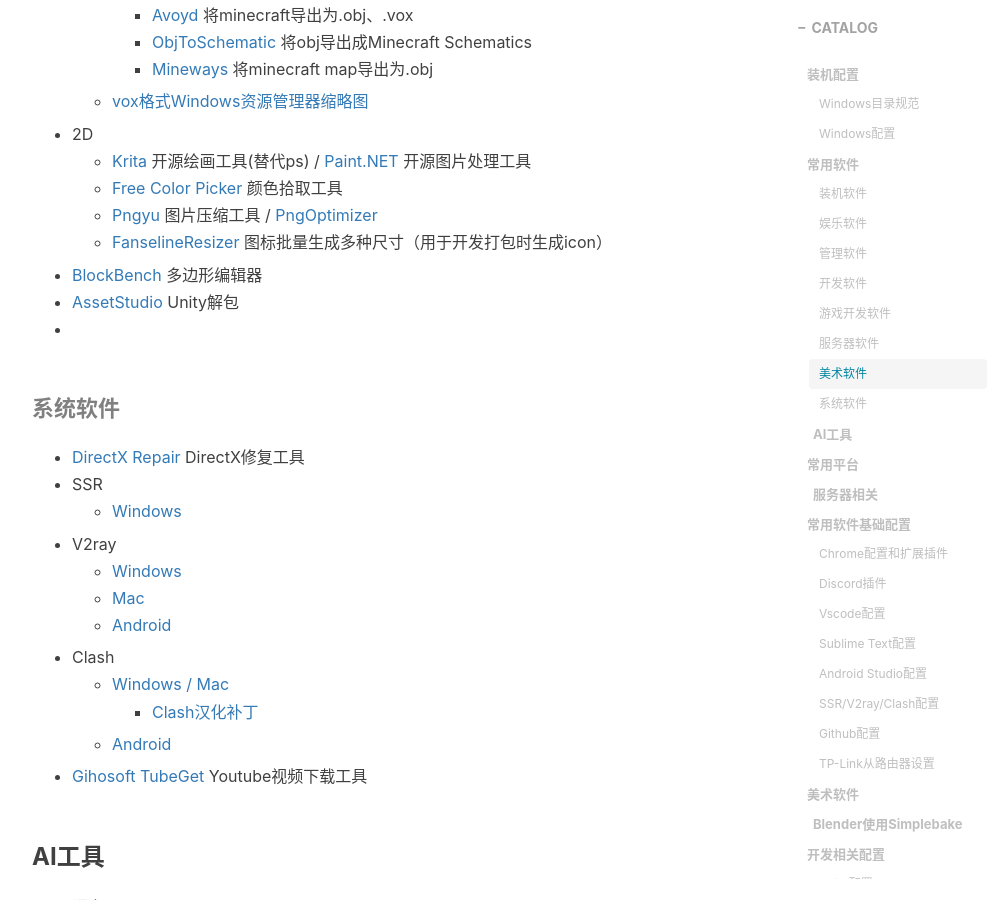
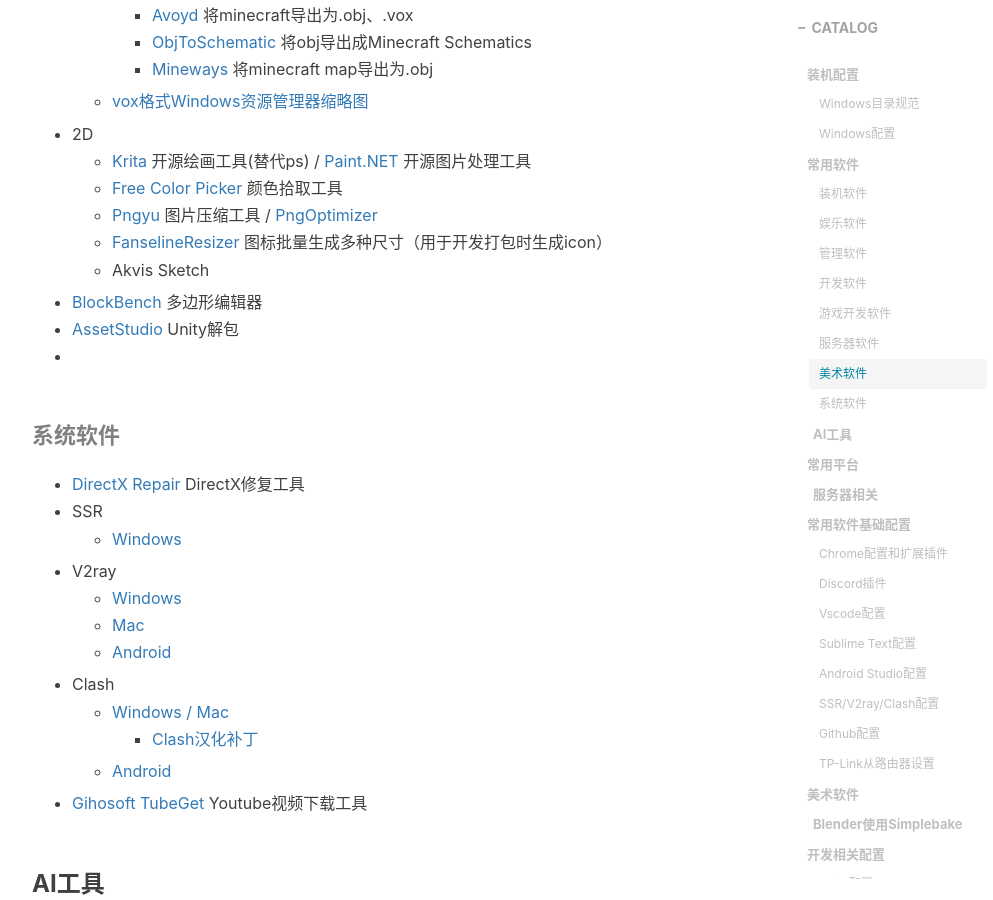
Before and after one commit to gumcstronger/gumcstronger.github.io, a Jekyll site: the page built from _posts/2022/2022-08-24-windows.md, in a window 1280 px wide and 900 px high, scrolled down 3712 px. Shown: the whole window, without its empty margins (233-1226 px from the left). Built offline with Jekyll 4.4.1, drawn with Linux system fonts in a browser that asks for light colours; comment, search, counter and statistics services are not loaded.

Commit message:
Update 2022-08-24-windows.md

```diff
--- a/_posts/2022/2022-08-24-windows.md
+++ b/_posts/2022/2022-08-24-windows.md
@@ -123,6 +123,7 @@
   - [Free Color Picker](https://github.com/jackdp/Free-Color-Picker) 颜色拾取工具
   - [Pngyu](https://nukesaq88.github.io/Pngyu/) 图片压缩工具 / [PngOptimizer](https://github.com/svenrog/ImageResizer.Plugins.PngOptimizer)
   - [FanselineResizer](https://github.com/FerryYoungFan/FanselineResizer) 图标批量生成多种尺寸（用于开发打包时生成icon）
+  - Akvis Sketch
 - [BlockBench](https://www.blockbench.net/) 多边形编辑器
 - [AssetStudio](https://github.com/Perfare/AssetStudio) Unity解包
 -
```
